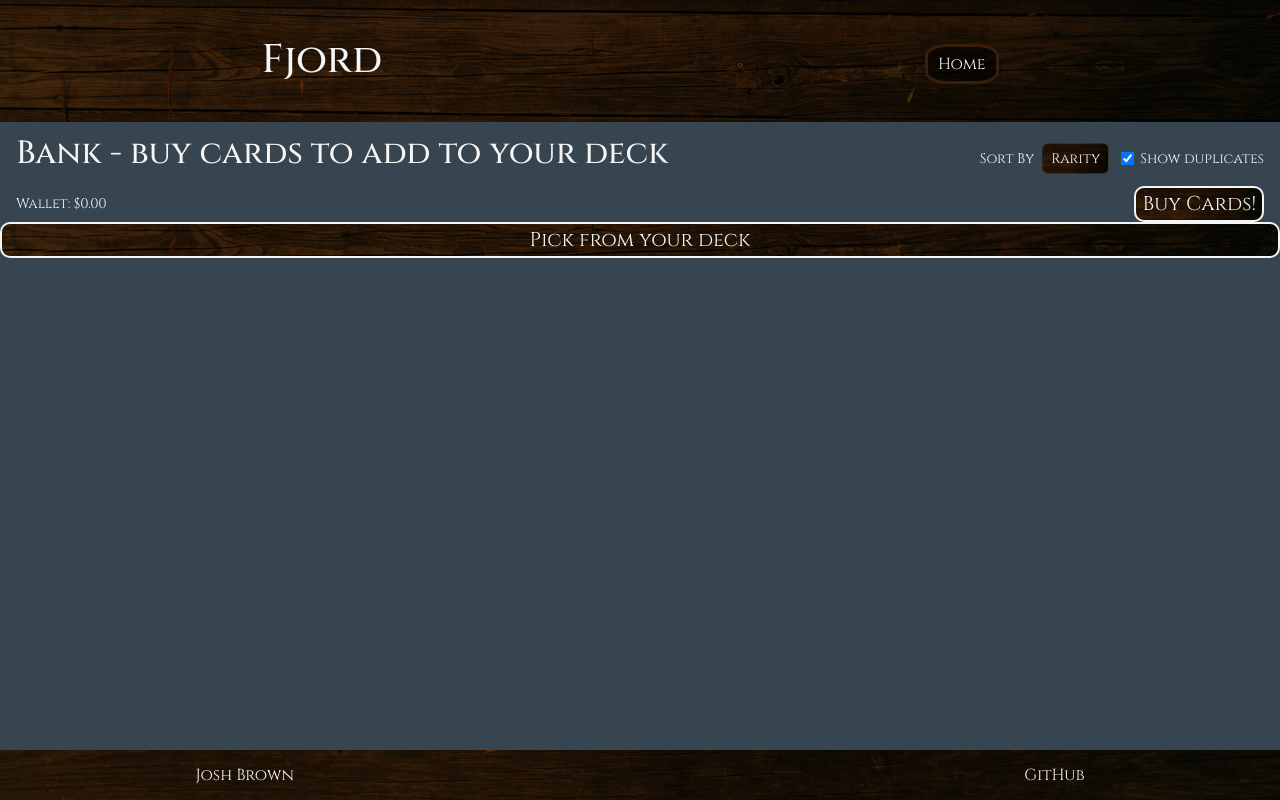
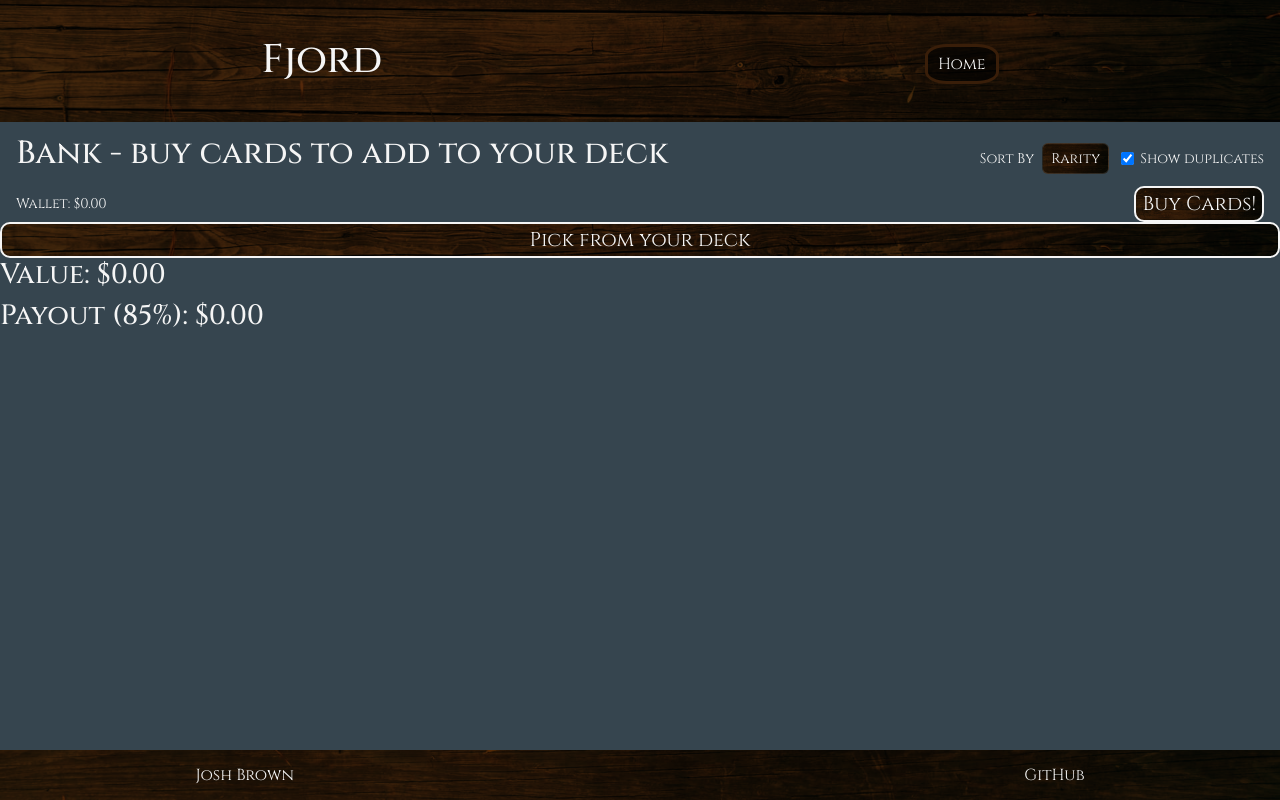
Before and after one commit to TheJoosh/fjord, a React (Vite) app: page /bank in a window 1280 px wide. Both pictures are taken after a click on the button "Sell Cards!". Built offline with nearby package versions, Linux system fonts and the light colour scheme.

Commit message:
Added a payout value that is marked down 15% from the actual value

```diff
--- a/src/bank/bank.jsx
+++ b/src/bank/bank.jsx
@@ -123,6 +123,21 @@ export function Bank({ userName }) {
       })
       .filter(Boolean);
   }, [ownedDeckCards, selectedSellCountByName]);
+
+  const selectedSellValue = React.useMemo(() => {
+    return selectedSellCards.reduce((sum, card) => {
+      if (!card?.name) return sum;
+      const latest = getCardByName(card.name);
+      const value = latest && typeof latest.value === 'number'
+        ? latest.value
+        : (typeof card.value === 'number' ? card.value : 0);
+      return sum + value;
+    }, 0);
+  }, [selectedSellCards]);
+
+  const selectedSellPayoutValue = React.useMemo(() => {
+    return selectedSellValue * 0.85;
+  }, [selectedSellValue]);
 
   const handleDeckCardClick = (clickedCard) => {
     const cardName = clickedCard?.name;
@@ -343,6 +358,8 @@ export function Bank({ userName }) {
       {isSellMode && (
         <>
           <button className="picker" onClick={() => setIsSellOverlayOpen(true)}>Pick from your deck</button>
+          <h3 className="value">Value: ${selectedSellValue.toFixed(2)}</h3>
+          <h3 className="value">Payout (85%): ${selectedSellPayoutValue.toFixed(2)}</h3>
           <section className="yoUser">
             <div className="container-fluid">
               <div className="row deck-row">
```
